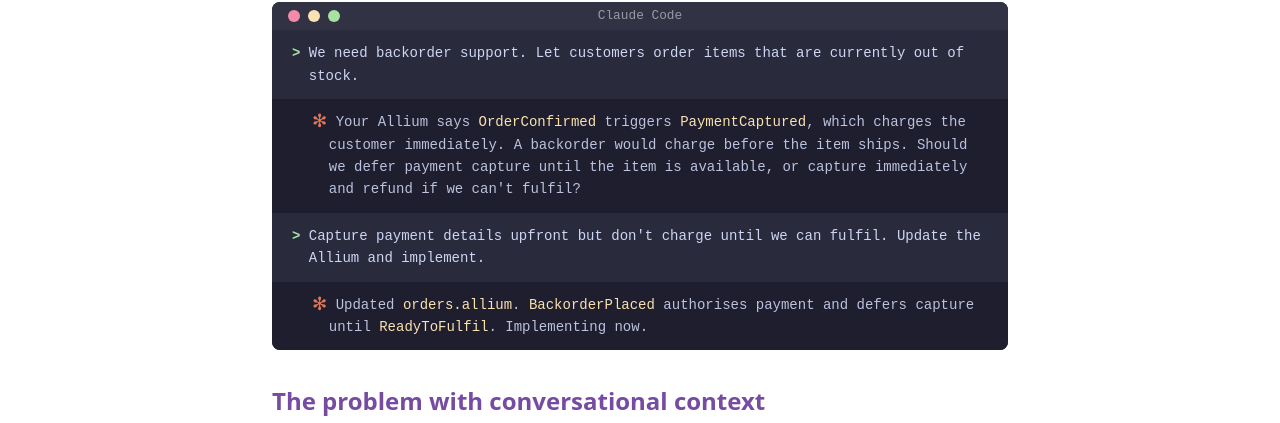
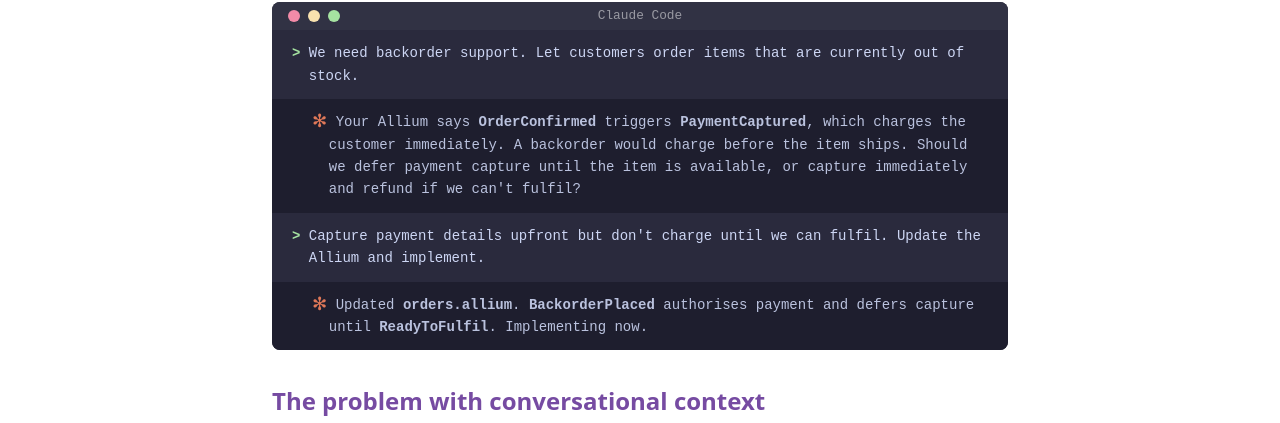
Before and after one commit to juxt/allium, a Jekyll site: the page built from index.md, in a window 1280 px wide. Shown: the part 260-683 px from the top of the page. Built offline with Jekyll 4.4.1, drawn with Linux system fonts in a browser that asks for light colours.

Commit message:
Bold instead of yellow for inline code in terminal mockups

```diff
--- a/assets/style.css
+++ b/assets/style.css
@@ -252,16 +252,18 @@
 }
 
 .terminal .llm code {
-  color: #f9e2af;
+  color: inherit;
   background: none;
   padding: 0;
   font-size: inherit;
+  font-weight: 600;
 }
 
 .terminal .user code {
-  color: #f9e2af;
+  color: inherit;
   background: none;
   padding: 0;
+  font-weight: 600;
   font-size: inherit;
 }
 
```
